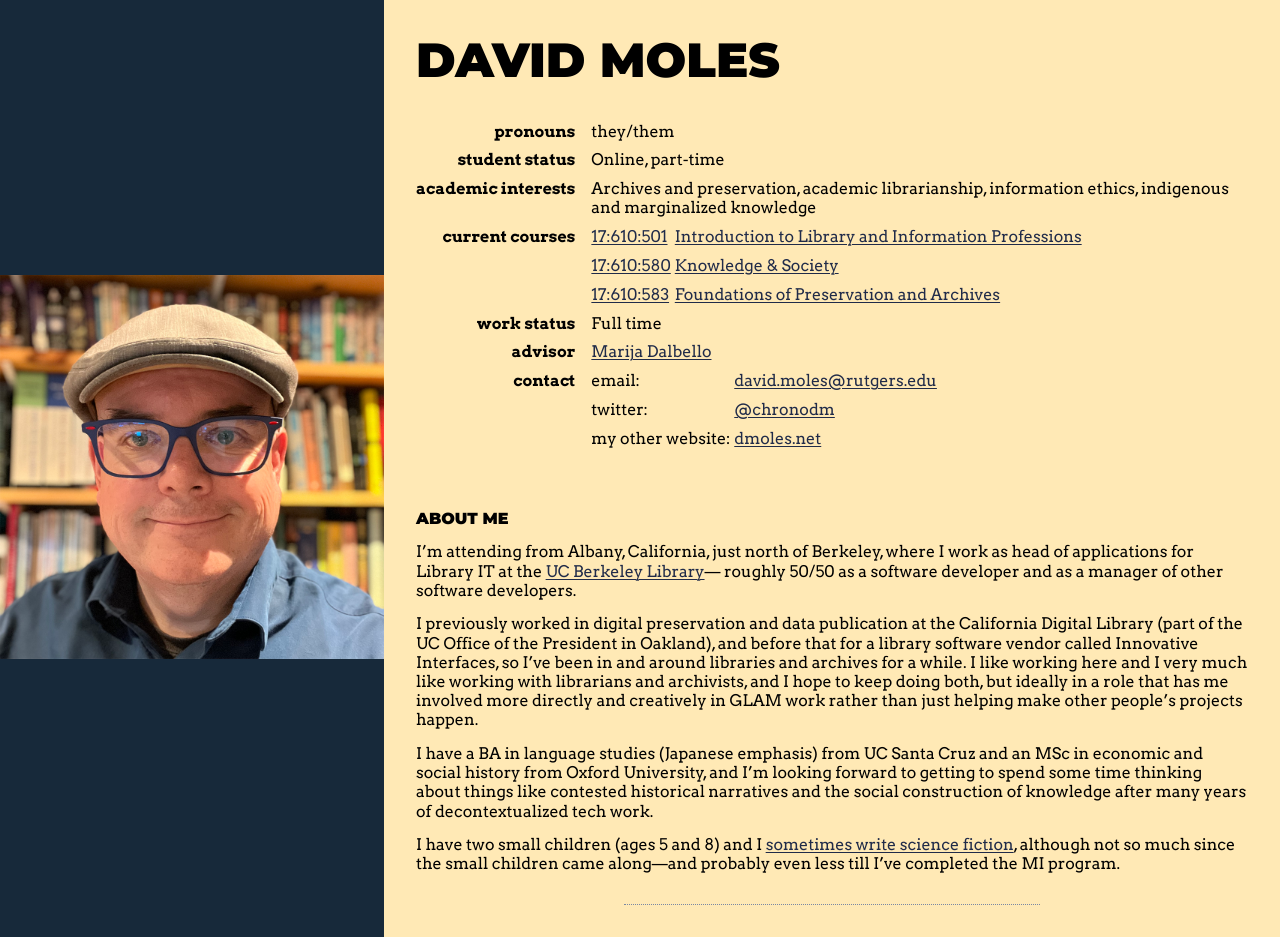
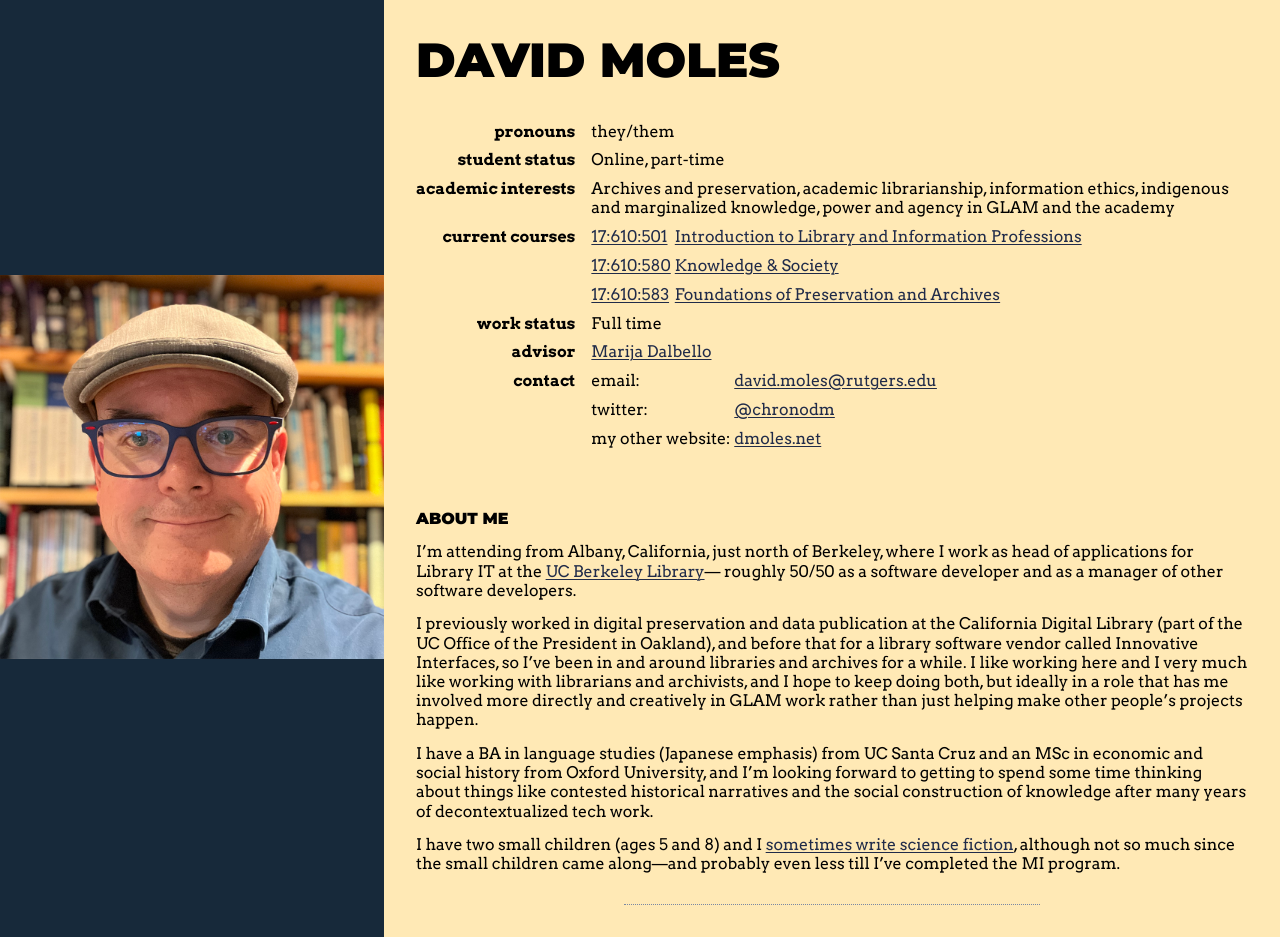
Before and after one commit to dmoles/dmoles.info, a Vue app: page / in a window 1280 px wide. Built offline with nearby package versions, Linux system fonts and the light colour scheme.

Commit message:
More interests

```diff
--- a/src/components/Profile.vue
+++ b/src/components/Profile.vue
@@ -44,7 +44,8 @@ const currentCourses = [
             <th scope="row">Academic interests</th>
             <td>
               Archives and preservation, academic librarianship, information ethics,
-              indigenous and marginalized knowledge
+              indigenous and marginalized knowledge, power and agency in GLAM and the
+              academy
             </td>
           </tr>
           <tr>
```
